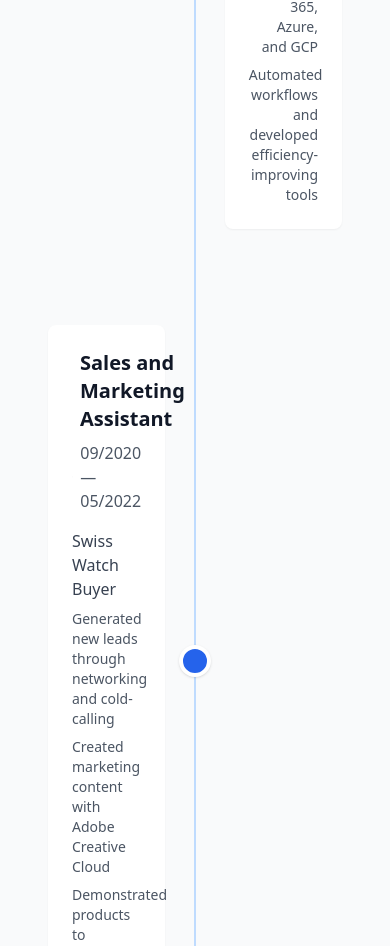
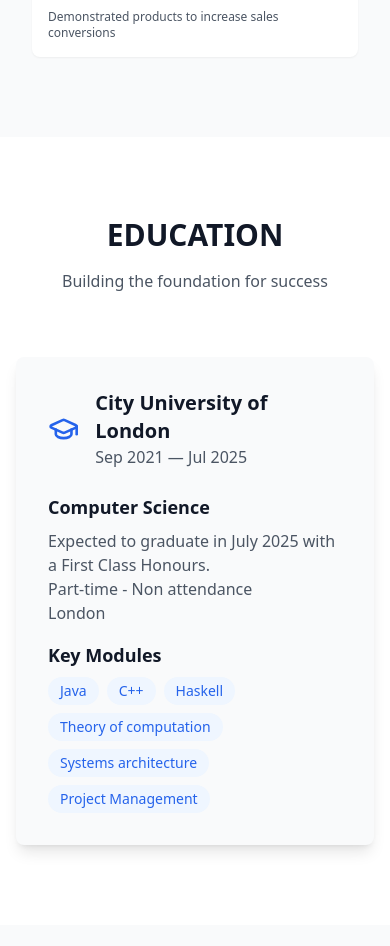
Before and after one commit to adnan1357/portfolio2, a React (Vite) app: page / in a window 390 px wide. Shown: the part 3178-4124 px from the top of the page. Built offline with nearby package versions, Linux system fonts and the light colour scheme.

Commit message:
added mobile friendly site

```diff
--- a/src/App.tsx
+++ b/src/App.tsx
@@ -2,6 +2,7 @@
 import { Header } from './components/Header';
 import { Introduction } from './components/Introduction';
 import { Timeline } from './components/Timeline/Timeline';
+import { Education } from './components/Education/Education';
 import { Skills } from './components/Skills/Skills';
 import { Projects } from './components/Projects/Projects';
 import { ThemeToggle } from './components/ThemeToggle';
@@ -16,6 +17,7 @@
         <Introduction />
         <Skills />
         <Timeline />
+        <Education />
         <Projects />
       </main>
       <ThemeToggle />
--- /dev/null
+++ b/src/components/Education/Education.tsx
@@ -0,0 +1,61 @@
+import React from 'react';
+import { motion } from 'framer-motion';
+import { useInView } from 'react-intersection-observer';
+import { GraduationCap } from 'lucide-react';
+
+export const Education = () => {
+  const [ref, inView] = useInView({
+    triggerOnce: true,
+    threshold: 0.1,
+  });
+
+  return (
+    <section className="bg-white dark:bg-gray-800 py-20" id="education">
+      <div className="max-w-7xl mx-auto px-4 sm:px-6 lg:px-8">
+        <div className="text-center mb-16">
+          <h2 className="text-3xl font-bold text-gray-900 dark:text-white mb-4">EDUCATION</h2>
+          <p className="text-gray-600 dark:text-gray-400">Building the foundation for success</p>
+        </div>
+
+        <motion.div
+          ref={ref}
+          initial={{ opacity: 0, y: 50 }}
+          animate={inView ? { opacity: 1, y: 0 } : {}}
+          transition={{ duration: 0.8 }}
+          className="bg-gray-50 dark:bg-gray-700 rounded-lg p-8 shadow-lg"
+        >
+          <div className="flex items-center gap-4 mb-6">
+            <GraduationCap className="w-8 h-8 text-blue-600 dark:text-blue-400" />
+            <div>
+              <h3 className="text-xl font-bold text-gray-900 dark:text-white">City University of London</h3>
+              <p className="text-gray-600 dark:text-gray-300">Sep 2021 — Jul 2025</p>
+            </div>
+          </div>
+
+          <div className="space-y-4">
+            <div>
+              <h4 className="text-lg font-semibold text-gray-900 dark:text-white mb-2">Computer Science</h4>
+              <p className="text-gray-600 dark:text-gray-300">Expected to graduate in July 2025 with a First Class Honours.</p>
+              <p className="text-gray-600 dark:text-gray-300">Part-time - Non attendance</p>
+              <p className="text-gray-600 dark:text-gray-300">London</p>
+            </div>
+
+            <div>
+              <h4 className="text-lg font-semibold text-gray-900 dark:text-white mb-2">Key Modules</h4>
+              <div className="flex flex-wrap gap-2">
+                {['Java', 'C++', 'Haskell', 'Theory of computation', 'Systems architecture', 'Project Management'].map((module, index) => (
+                  <span
+                    key={index}
+                    className="bg-blue-50 dark:bg-blue-900/30 text-blue-600 dark:text-blue-300 px-3 py-1 rounded-full text-sm"
+                  >
+                    {module}
+                  </span>
+                ))}
+              </div>
+            </div>
+          </div>
+        </motion.div>
+      </div>
+    </section>
+  );
+};
--- a/src/components/Introduction.tsx
+++ b/src/components/Introduction.tsx
@@ -2,6 +2,13 @@
 import { motion } from 'framer-motion';
 
 export const Introduction = () => {
+  const scrollToExperience = () => {
+    const experienceSection = document.getElementById('journey');
+    if (experienceSection) {
+      experienceSection.scrollIntoView({ behavior: 'smooth' });
+    }
+  };
+
   return (
     <div className="relative min-h-screen flex items-center">
       <div className="max-w-7xl mx-auto px-4 py-16 sm:px-6 lg:px-8">
@@ -17,7 +24,10 @@
               I'm a dynamic Support Engineer with almost three years of experience in delivering exceptional client support and integration solutions. I specialize in cloud platforms and have a strong track record of solving complex technical challenges.
             </p>
             <div className="flex flex-col sm:flex-row justify-center gap-4 mb-8">
-              <div className="bg-blue-50 dark:bg-gray-700 rounded-lg p-4">
+              <div
+                className="bg-blue-50 dark:bg-gray-700 rounded-lg p-4 cursor-pointer hover:bg-blue-100 dark:hover:bg-gray-600 transition-colors"
+                onClick={scrollToExperience}
+              >
                 <h3 className="font-semibold text-blue-700 dark:text-blue-300 mb-2">Experience</h3>
                 <p className="text-gray-600 dark:text-gray-300">3 years in technical support and integration</p>
               </div>
--- a/src/components/Projects/ProjectDetails.tsx
+++ b/src/components/Projects/ProjectDetails.tsx
@@ -15,22 +15,22 @@
         className="flex items-center justify-between cursor-pointer"
         onClick={onToggleDetails}
       >
-        <h3 className="text-2xl font-bold text-gray-900 mb-4">
+        <h3 className="text-2xl font-bold text-gray-900 dark:text-white mb-4">
           {project.title}
         </h3>
         {showDetails ?
-          <ChevronUp className="w-6 h-6 text-blue-600" /> :
-          <ChevronDown className="w-6 h-6 text-blue-600" />
+          <ChevronUp className="w-6 h-6 text-blue-600 dark:text-blue-400" /> :
+          <ChevronDown className="w-6 h-6 text-blue-600 dark:text-blue-400" />
         }
       </div>
-      <p className="text-gray-600 mb-6 text-lg">
+      <p className="text-gray-600 dark:text-gray-300 mb-6 text-lg">
         {project.description}
       </p>
       <div className="flex flex-wrap gap-2">
         {project.tags.map((tag, index) => (
           <span
             key={index}
-            className="bg-blue-50 text-blue-600 px-4 py-2 rounded-full text-sm font-medium"
+            className="bg-blue-50 dark:bg-blue-900/30 text-blue-600 dark:text-blue-300 px-4 py-2 rounded-full text-sm font-medium"
           >
             {tag}
           </span>
@@ -38,12 +38,12 @@
       </div>
 
       {showDetails && (
-        <div className="mt-8 pt-6 border-t border-gray-100">
-          <h4 className="text-lg font-semibold text-gray-900 mb-4">Project Details</h4>
+        <div className="mt-8 pt-6 border-t border-gray-100 dark:border-gray-700">
+          <h4 className="text-lg font-semibold text-gray-900 dark:text-white mb-4">Project Details</h4>
           <ul className="space-y-3">
             {project.details.map((detail, index) => (
-              <li key={index} className="text-gray-600 flex items-start">
-                <span className="text-blue-600 mr-2">•</span>
+              <li key={index} className="text-gray-600 dark:text-gray-300 flex items-start">
+                <span className="text-blue-600 dark:text-blue-400 mr-2">•</span>
                 {detail}
               </li>
             ))}
--- a/src/components/Projects/Projects.tsx
+++ b/src/components/Projects/Projects.tsx
@@ -56,8 +56,11 @@
   }, [activeProject]);
 
   return (
-    <div className="max-w-7xl mx-auto px-4 py-16 sm:px-6 lg:px-8">
-      <h2 className="text-3xl font-bold text-center text-gray-900 mb-16">What I have worked on:</h2>
+    <section className="bg-gray-50 dark:bg-gray-900 py-20">
+      <div className="max-w-7xl mx-auto px-4 sm:px-6 lg:px-8">
+        <h2 className="text-3xl font-bold text-center text-gray-900 dark:text-white mb-16">
+          What I have worked on:
+        </h2>
 
         <ProjectTabs
           projects={projects}
@@ -68,14 +71,13 @@
         <div className="flex justify-center">
           <div
             ref={ref}
-          className="bg-white rounded-lg shadow-sm overflow-hidden w-full max-w-2xl animate-on-scroll"
+            className="bg-white dark:bg-gray-800 rounded-lg shadow-sm overflow-hidden w-full max-w-2xl"
             style={{
               opacity: inView ? 1 : 0,
               transform: inView ? 'translateY(0)' : 'translateY(2rem)',
               transition: 'all 0.6s cubic-bezier(0.4, 0, 0.2, 1)'
             }}
           >
-
             <ProjectDetails
               project={projects[activeProject]}
               showDetails={showDetails}
@@ -84,5 +86,6 @@
           </div>
         </div>
       </div>
+    </section>
   );
 };
--- a/src/components/Timeline/Timeline.tsx
+++ b/src/components/Timeline/Timeline.tsx
@@ -35,11 +35,13 @@
   });
 
   return (
-    <div className="max-w-7xl mx-auto px-4 py-16 sm:px-6 lg:px-8">
-      <h2 className="text-3xl font-bold text-center text-gray-900 mb-16">My Journey</h2>
+    <section id="journey" className="bg-gray-50 dark:bg-gray-900 py-20">
+      <div className="max-w-7xl mx-auto px-4 sm:px-6 lg:px-8">
+        <h2 className="text-3xl font-bold text-center text-gray-900 dark:text-white mb-4">My Journey</h2>
+        <p className="text-center text-gray-600 dark:text-gray-400 mb-16">A timeline of my professional experience</p>
         <div className="relative" ref={ref}>
-        <div className="absolute left-1/2 transform -translate-x-1/2 w-0.5 h-full bg-blue-200" />
-        <div className="space-y-24">
+          <div className="absolute left-1/2 transform -translate-x-1/2 w-0.5 h-full bg-blue-200 dark:bg-blue-800 hidden md:block" />
+          <div className="space-y-12 md:space-y-24">
             {experiences.map((exp, index) => (
               <TimelineItem
                 key={exp.id}
@@ -51,5 +53,6 @@
           </div>
         </div>
       </div>
+    </section>
   );
 };
--- a/src/components/Timeline/TimelineItem.tsx
+++ b/src/components/Timeline/TimelineItem.tsx
@@ -24,26 +24,26 @@
       }}
     >
       <div className={`flex items-center ${index % 2 === 0 ? 'justify-end' : 'justify-start'}`}>
-        <div className={`w-5/12 ${index % 2 === 0 ? 'text-right pr-8' : 'text-left pl-8'}`}>
-          <div className="bg-white rounded-lg shadow-sm p-6 transform transition-transform hover:scale-105">
+        <div className={`w-full md:w-5/12 px-4 md:px-8 ${index % 2 === 0 ? 'md:text-right' : 'md:text-left'}`}>
+          <div className="bg-white dark:bg-gray-800 rounded-lg shadow-sm p-4 md:p-6 transform transition-transform hover:scale-105">
             <div className="flex items-center space-x-2 mb-2">
-              <Building className="w-5 h-5 text-blue-600" />
-              <h3 className="text-xl font-bold text-gray-900">{title}</h3>
+              <Building className="w-5 h-5 text-blue-600 dark:text-blue-400" />
+              <h3 className="text-lg md:text-xl font-bold text-gray-900 dark:text-white">{title}</h3>
             </div>
-            <div className="flex items-center space-x-2 text-gray-600 mb-4">
+            <div className="flex items-center space-x-2 text-gray-600 dark:text-gray-400 mb-4">
               <Calendar className="w-4 h-4" />
-              <span>{period}</span>
+              <span className="text-sm md:text-base">{period}</span>
             </div>
-            <p className="text-gray-700 font-medium mb-2">{company}</p>
-            <ul className="text-gray-600 space-y-2">
+            <p className="text-gray-700 dark:text-gray-300 font-medium mb-2 text-sm md:text-base">{company}</p>
+            <ul className="text-gray-600 dark:text-gray-400 space-y-2">
               {description.map((item, i) => (
-                <li key={i} className="text-sm">{item}</li>
+                <li key={i} className="text-xs md:text-sm">{item}</li>
               ))}
             </ul>
           </div>
         </div>
-        <div className="absolute left-1/2 transform -translate-x-1/2 -translate-y-4">
-          <div className="w-8 h-8 rounded-full bg-blue-600 border-4 border-white shadow" />
+        <div className="absolute left-1/2 transform -translate-x-1/2 -translate-y-4 hidden md:block">
+          <div className="w-8 h-8 rounded-full bg-blue-600 dark:bg-blue-500 border-4 border-white dark:border-gray-900 shadow" />
         </div>
       </div>
     </div>
```
Lines whose indentation alone changed are shown as unchanged.
